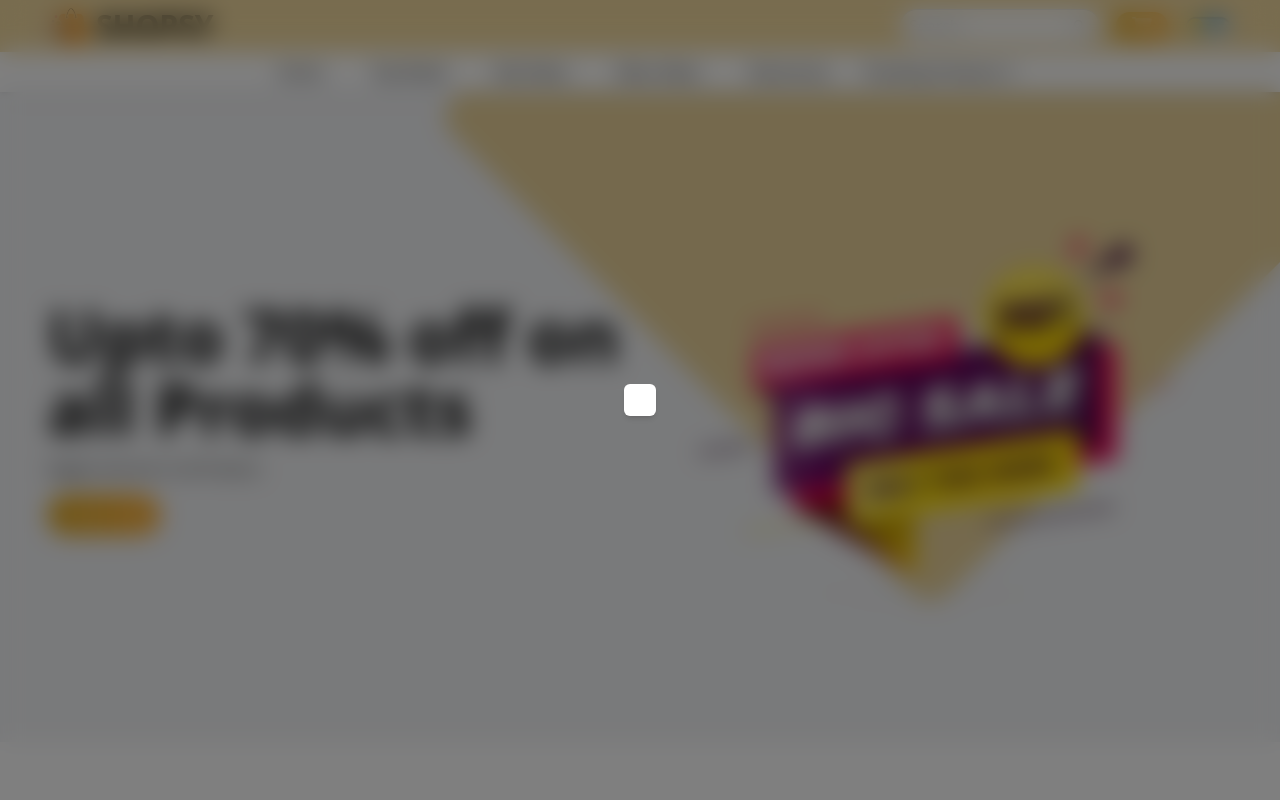
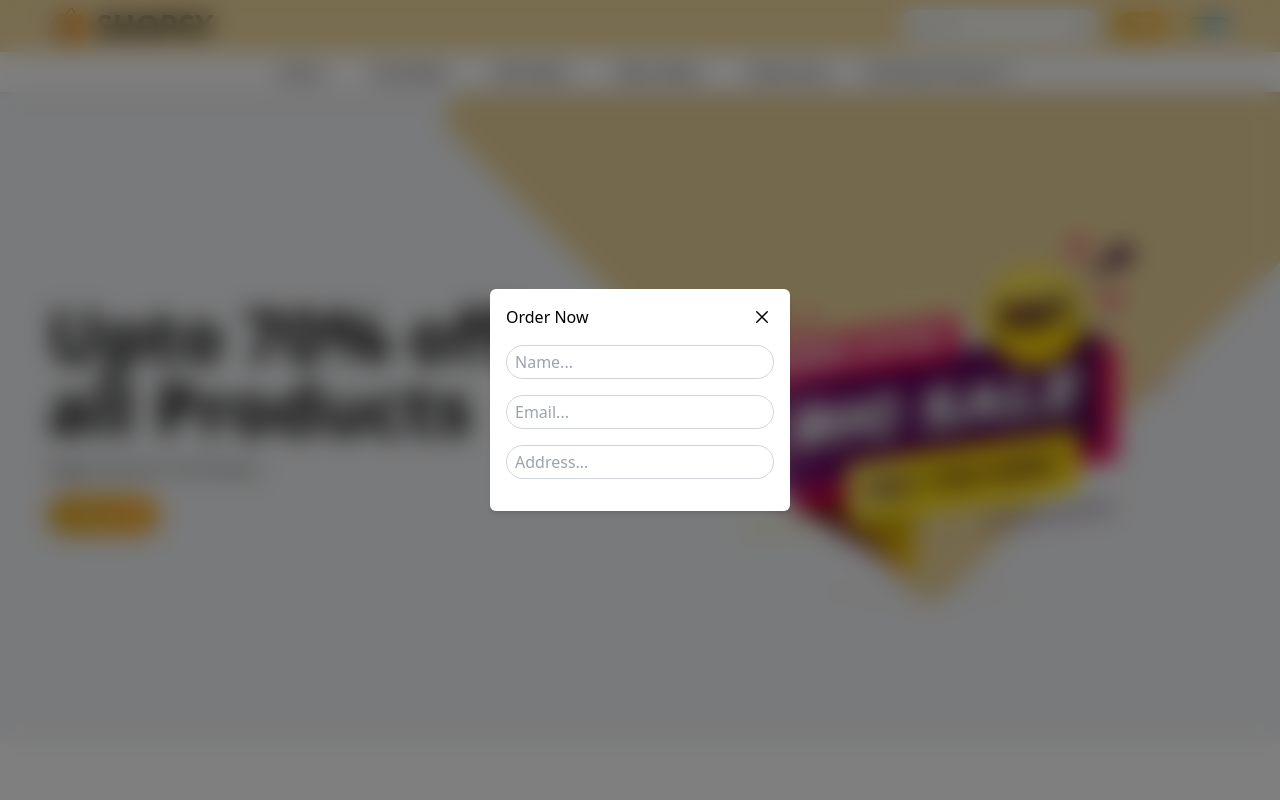
Before and after one commit to G3RGES/eccomerce-website, a React (Vite) app: page / in a window 1280 px wide. Both pictures are taken after a click on the button 1142 px from the left and 26 px from the top of the page. Shown: the top 800 px of the page. Built offline with nearby package versions, Linux system fonts and the light colour scheme.

Commit message:
Update Popup.jsx

```diff
--- a/src/components/Popup.jsx
+++ b/src/components/Popup.jsx
@@ -16,10 +16,43 @@ const Popup = ({ orderPopup, setOrderPopup }) => {
           >
             <div
               className="fixed top-1/2 left-1/2 -translate-x-1/2 -translate-y-1/2 bg-white
-              dark:bg-gray-900 p-4 shadow-md rounded-md dark:text-white"
+              dark:bg-gray-900 p-4 shadow-md rounded-md dark:text-white duration-200
+              w-[300px] "
             >
               {/* header */}
+              <div className="flex items-center justify-between">
+                <div>
+                  <h1>Order Now</h1>
+                </div>
+                <div>
+                  <IoCloseOutline
+                    className="text-2xl cursor-pointer "
+                    onClick={() => setOrderPopup(false)}
+                  />
+                </div>
+              </div>
+
               {/* body */}
+              <div className="mt-4 ">
+                <input
+                  type="text"
+                  placeholder="Name..."
+                  className="w-full rounded-full border border-gray-300 dark:border-gray-500
+                  dark:bg-gray-800 px-2 py-1 mb-4"
+                />
+                <input
+                  type="email"
+                  placeholder="Email..."
+                  className="w-full rounded-full border border-gray-300 dark:border-gray-500
+                  dark:bg-gray-800 px-2 py-1 mb-4"
+                />
+                <input
+                  type="text"
+                  placeholder="Address..."
+                  className="w-full rounded-full border border-gray-300 dark:border-gray-500
+                  dark:bg-gray-800 px-2 py-1 mb-4"
+                />
+              </div>
             </div>
           </div>
         </div>
```
